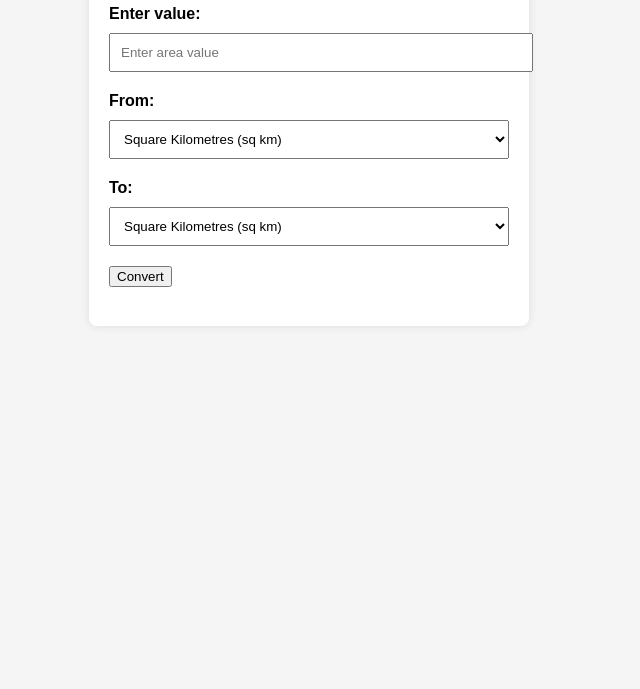
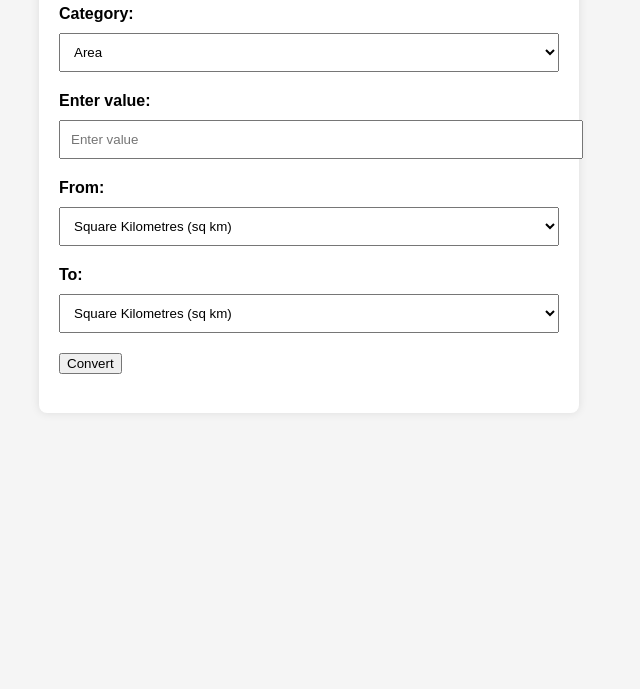
Before and after one commit to fyhnfn/fyhnfn.github.io, a plain HTML site: page projects/unit-converter.html in a window 1280 px wide. Shown: the part 111-800 px from the top of the page, without its empty margins (331-971 px from the left). Drawn offline with Linux system fonts and the light colour scheme.

Commit message:
Update unit-converter.html

```diff
--- a/projects/unit-converter.html
+++ b/projects/unit-converter.html
@@ -3,7 +3,7 @@
 <head>
   <meta charset="UTF-8" />
   <meta name="viewport" content="width=device-width, initial-scale=1.0" />
-  <title>Area Unit Converter</title>
+  <title>Multi Unit Converter</title>
   <style>
     body {
       font-family: Arial, sans-serif;
@@ -14,7 +14,7 @@
       background: white;
       padding: 20px;
       border-radius: 8px;
-      max-width: 400px;
+      max-width: 500px;
       margin: auto;
       box-shadow: 0 0 10px rgba(0,0,0,0.1);
     }
@@ -31,9 +31,20 @@
 </head>
 <body>
   <div class="converter">
-    <h2>Area Unit Converter</h2>
+    <h2>Universal Unit Converter</h2>
+    <label for="category">Category:</label>
+    <select id="category" onchange="populateUnits()">
+      <option value="area">Area</option>
+      <option value="length">Length</option>
+      <option value="volume">Volume</option>
+      <option value="weight">Weight</option>
+      <option value="temperature">Temperature</option>
+      <option value="energy">Energy & Power</option>
+      <option value="speed">Speed</option>
+    </select>
+
     <label for="inputValue">Enter value:</label>
-    <input type="number" id="inputValue" placeholder="Enter area value" />
+    <input type="number" id="inputValue" placeholder="Enter value" />
 
     <label for="fromUnit">From:</label>
     <select id="fromUnit"></select>
@@ -41,30 +52,160 @@
     <label for="toUnit">To:</label>
     <select id="toUnit"></select>
 
-    <button onclick="convertArea()">Convert</button>
+    <button onclick="convert()">Convert</button>
 
     <h3 id="result"></h3>
   </div>
 
   <script>
-    const units = {
+    const unitCategories = {
+      area: {
         "Square Kilometres (sq km)": 1e6,
         "Square Metres (sq m)": 1,
         "Square Centimetres (sq cm)": 0.0001,
-      "Square Millimetres (sq mm)": 0.000001,
         "Square Miles (sq mi)": 2.59e6,
         "Square Yards (sq yd)": 0.836127,
         "Square Feet (sq ft)": 0.092903,
         "Square Inches (sq in)": 0.00064516,
         "Acres": 4046.86,
         "Hectares": 10000,
-      "Square Leagues (sq leagues)": 2.58999e7
+        "Square Leagues": 2.59e7,
+        "Perch": 25.2929,
+        "Rood": 1011.714,
+        "Bovate": 6070,
+        "Virgate": 12140,
+        "Carucate": 48470,
+        "Hide": 48470,
+        "Hundred": 484700,
+        "Knight's Fee": 485620
+      },
+      length: {
+        "Metres": 1,
+        "Kilometres": 1000,
+        "Centimetres": 0.01,
+        "Millimetres": 0.001,
+        "Micrometres": 1e-6,
+        "Nanometres": 1e-9,
+        "Twip": 1.763889e-5,
+        "Thou": 0.0000254,
+        "Poppyseed": 0.0009,
+        "Barleycorns": 0.00847,
+        "Inch": 0.0254,
+        "Digit": 0.01905,
+        "Finger": 0.1143,
+        "Nail of cloth": 0.05715,
+        "Palm": 0.0762,
+        "Shaftment": 0.1524,
+        "Link": 0.201168,
+        "Span": 0.2286,
+        "Cubit": 0.4572,
+        "Ell": 1.143,
+        "Hands": 0.1016,
+        "Feet": 0.3048,
+        "Yards": 0.9144,
+        "Chains": 20.1168,
+        "Furlongs": 201.168,
+        "Miles": 1609.34,
+        "Leagues": 4828.032,
+        "Fathoms": 1.8288,
+        "Cables": 219.456,
+        "Nautical miles": 1853,
+        "Rods": 5.0292
+      },
+      volume: {
+        "Litre": 1,
+        "Millilitre": 0.001,
+        "Minim": 6.161e-5,
+        "Drachm": 0.003697,
+        "Scruple": 0.001296,
+        "Apothecary ounces": 0.02957,
+        "Fluid ounce": 0.02957,
+        "Apothecary pints": 0.473176,
+        "Jack": 0.03,
+        "Gill": 0.118,
+        "Pint": 0.473,
+        "Quart": 0.946,
+        "Pottle": 1.892,
+        "Gallon": 3.785,
+        "Wine rundlet": 68.13,
+        "Wine tierce": 136.26,
+        "Wine barrel": 119.24,
+        "Wine hogshead": 238.48,
+        "Wine tertian": 340.69,
+        "Wine pipe": 476.96,
+        "Wine tun": 953.92,
+        "Wine pint": 0.473,
+        "Wine gallon": 3.785,
+        "US gallon": 3.785,
+        "Ale pint": 0.568,
+        "Ale gallon": 4.546,
+        "Ale pin": 9.092,
+        "Ale firkin": 40.914,
+        "Ale kilderkin": 81.829,
+        "Ale barrel": 163.659,
+        "Ale hogshead": 245.488,
+        "Ale pipe": 490.977,
+        "Ale tun": 981.954,
+        "Peck": 9.092,
+        "Kenning": 18.184,
+        "Bushel": 36.368,
+        "Strike": 72.736,
+        "Coomb": 145.472,
+        "Seam": 290.944,
+        "Perch": 25.718,
+        "Cord": 128,
+        "Fluid grain": 6.161e-5,
+        "Apothecary drachm": 0.003697,
+        "Apothecary scruple": 0.001296,
+        "Tumbler": 0.25,
+        "Breakfastcup": 0.25,
+        "Coffeecup": 0.15,
+        "Teacup": 0.15,
+        "Wineglass": 0.1,
+        "Tablespoon Australia": 0.02,
+        "Tablespoon": 0.015,
+        "Teaspoon": 0.005,
+        "Dessertspoon": 0.01,
+        "Saltspoon": 0.0025,
+        "Coffeespoon": 0.0025,
+        "Drop": 0.00005,
+        "Smidgen": 0.00005,
+        "Pinch": 0.00015,
+        "Dash": 0.0006
+      },
+      energy: {
+        "Foot-pound": 1.35582,
+        "lb-ft/s": 1.35582,
+        "Horsepower": 745.7,
+        "Watts": 1,
+        "Kilowatts": 1000,
+        "Kilojoules": 1000,
+        "Gram calorie": 4.184,
+        "Kilocalorie": 4184,
+        "Watt hour": 3600,
+        "Kilowatt hour": 3.6e6,
+        "Electronvolts": 1.60218e-19,
+        "BTU": 1055.06,
+        "US therm": 1.055e8
+      },
+      speed: {
+        "mph": 0.44704,
+        "ft/s": 0.3048,
+        "m/s": 1,
+        "knots": 0.514444,
+        "km/h": 0.277778
+      }
     };
 
+    const categorySelect = document.getElementById("category");
     const fromUnitSelect = document.getElementById("fromUnit");
     const toUnitSelect = document.getElementById("toUnit");
 
-    Object.keys(units).forEach(unit => {
+    function populateUnits() {
+      const category = categorySelect.value;
+      fromUnitSelect.innerHTML = "";
+      toUnitSelect.innerHTML = "";
+      for (const unit in unitCategories[category]) {
         const optionFrom = document.createElement("option");
         optionFrom.value = unit;
         optionFrom.textContent = unit;
@@ -74,23 +215,28 @@
         optionTo.value = unit;
         optionTo.textContent = unit;
         toUnitSelect.appendChild(optionTo);
-    });
+      }
+    }
 
-    function convertArea() {
+    function convert() {
       const value = parseFloat(document.getElementById("inputValue").value);
-      const fromUnit = document.getElementById("fromUnit").value;
-      const toUnit = document.getElementById("toUnit").value;
+      const category = categorySelect.value;
+      const fromUnit = fromUnitSelect.value;
+      const toUnit = toUnitSelect.value;
 
       if (isNaN(value)) {
         document.getElementById("result").textContent = "Please enter a valid number.";
         return;
       }
 
-      const valueInSquareMeters = value * units[fromUnit];
-      const convertedValue = valueInSquareMeters / units[toUnit];
+      const fromFactor = unitCategories[category][fromUnit];
+      const toFactor = unitCategories[category][toUnit];
 
-      document.getElementById("result").textContent = `${value} ${fromUnit} = ${convertedValue.toLocaleString()} ${toUnit}`;
+      const resultValue = value * fromFactor / toFactor;
+      document.getElementById("result").textContent = `${value} ${fromUnit} = ${resultValue.toLocaleString()} ${toUnit}`;
     }
+
+    populateUnits();
   </script>
 </body>
 </html>
```
Lines whose indentation alone changed are shown as unchanged.
